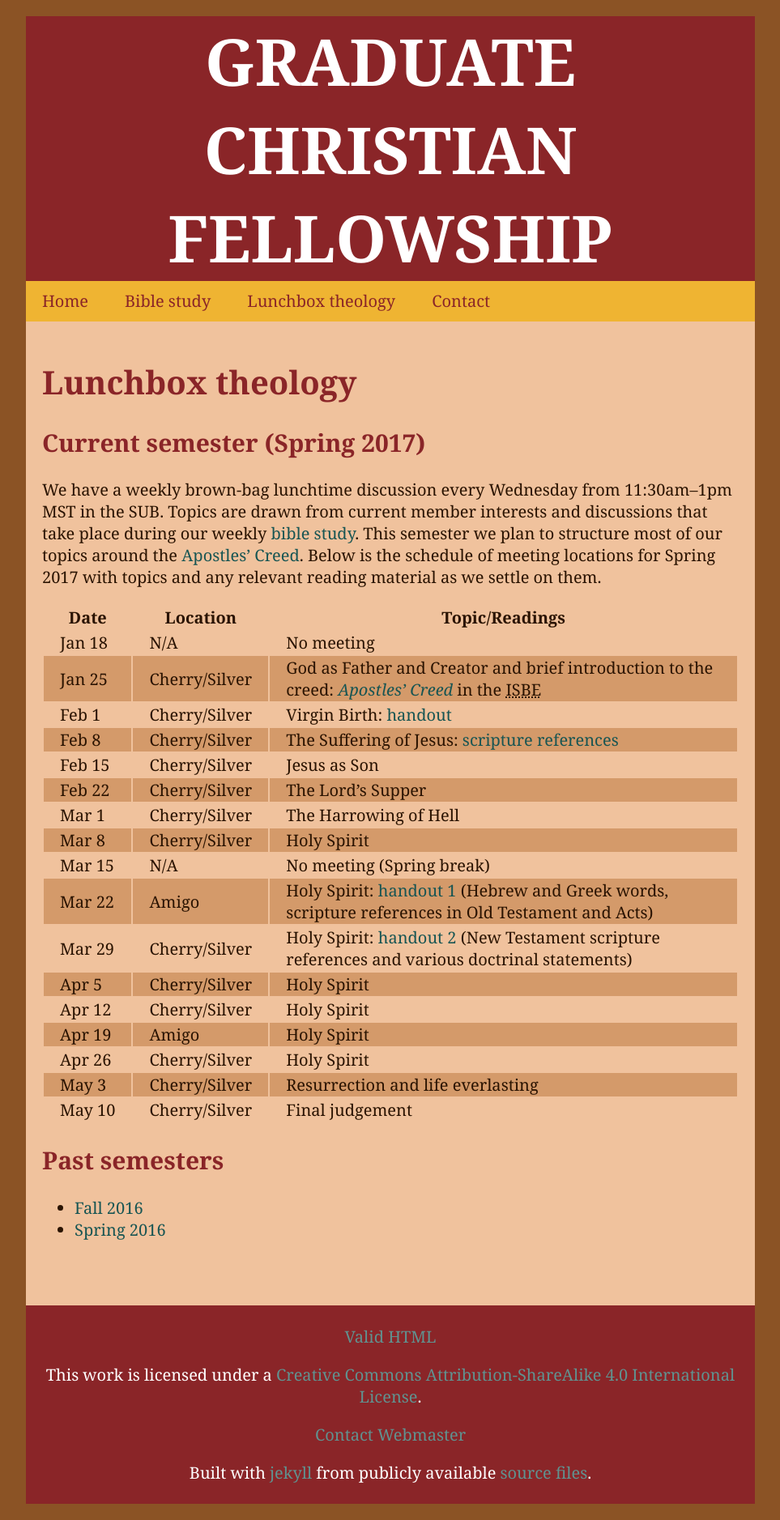
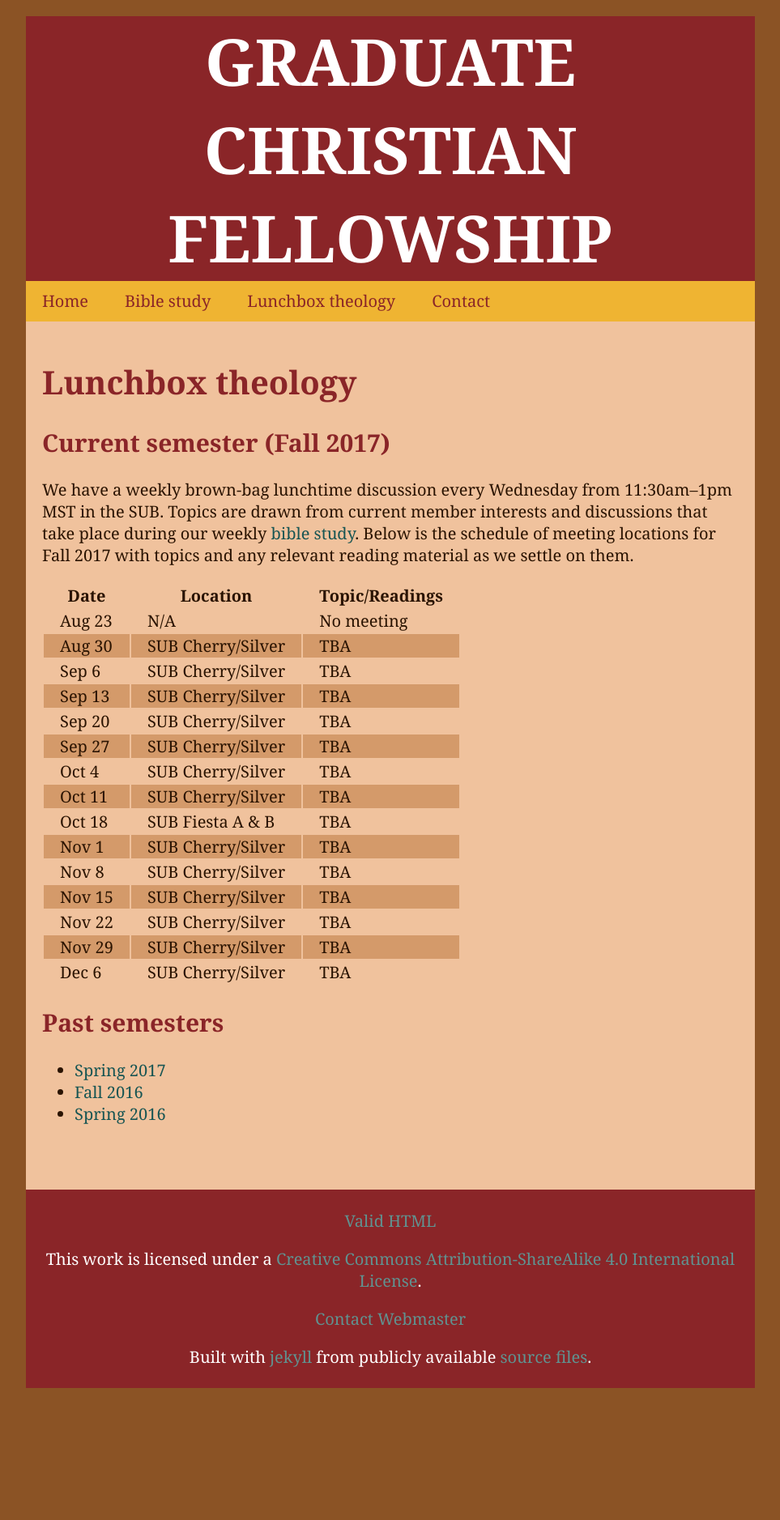
Before and after one commit to jarthurgross/gcf-website, a Jekyll site: the page built from lunchbox_theology/index.md, in a window 1280 px wide. Shown: the whole page at 81% size, without its empty margins (158-1121 px from the left). Built offline with Jekyll 4.4.1, drawn with Linux system fonts in a browser that asks for light colours; Markdown is read by kramdown in place of the engine named in the settings; after the commit the page ends 1734 px from its top, so only the background shows below that.

Commit message:
Update lunchbox-theology schedule for Fall 2017

```diff
--- a/lunchbox_theology/index.md
+++ b/lunchbox_theology/index.md
@@ -9,66 +9,38 @@ title: Lunchbox theology
 Lunchbox theology
 =================
 
-Current semester (Spring 2017)
+Current semester (Fall 2017)
 ------------------------------
 
 We have a weekly brown-bag lunchtime discussion every Wednesday from
 11:30am--1pm MST in the SUB. Topics are drawn from current member interests
-and discussions that take place during our weekly [bible study][bible]. This
-semester we plan to structure most of our topics around the
-[Apostles' Creed][apocreed]. Below is the schedule of meeting locations for
-Spring 2017 with topics and any relevant reading material as we settle on them.
+and discussions that take place during our weekly [bible study][bible]. Below
+is the schedule of meeting locations for Fall 2017 with topics and any relevant
+reading material as we settle on them.
 
-| Date        | Location       | Topic/Readings                           |
-| ----------- | -------------- | ---------------------------------------- |
-| Jan&nbsp;18 | N/A            | No meeting                               |
-| Jan&nbsp;25 | Cherry/Silver  | God as Father and Creator and brief introduction to the creed: [*Apostles' Creed*][isbecreed] in the <abbr title="International Standard Bible Encyclopedia">ISBE</abbr> |
-| Feb&nbsp;1  | Cherry/Silver  | Virgin Birth: [handout][rjsum]           |
-| Feb&nbsp;8  | Cherry/Silver  | The Suffering of Jesus: [scripture references][suffscrip] |
-| Feb&nbsp;15 | Cherry/Silver  | Jesus as Son                             |
-| Feb&nbsp;22 | Cherry/Silver  | The Lord's Supper                        |
-| Mar&nbsp;1  | Cherry/Silver  | The Harrowing of Hell                    |
-| Mar&nbsp;8  | Cherry/Silver  | Holy Spirit                              |
-| Mar&nbsp;15 | N/A            | No meeting (Spring break)                |
-| Mar&nbsp;22 | Amigo          | Holy Spirit: [handout 1][hsscrip] (Hebrew and Greek words, scripture references in Old Testament and Acts) |
-| Mar&nbsp;29 | Cherry/Silver  | Holy Spirit: [handout 2][rjhssum] (New Testament scripture references and various doctrinal statements) |
-| Apr&nbsp;5  | Cherry/Silver  | Holy Spirit                              |
-| Apr&nbsp;12 | Cherry/Silver  | Holy Spirit                              |
-| Apr&nbsp;19 | Amigo          | Holy Spirit                              |
-| Apr&nbsp;26 | Cherry/Silver  | Holy Spirit                              |
-| May&nbsp;3  | Cherry/Silver  | Resurrection and life everlasting        |
-| May&nbsp;10 | Cherry/Silver  | Final judgement                          |
+| Date        | Location          | Topic/Readings |
+| ----------- | ----------------- | -------------- |
+| Aug&nbsp;23 | N/A               | No meeting     |
+| Aug&nbsp;30 | SUB Cherry/Silver | TBA            |
+| Sep&nbsp;6  | SUB Cherry/Silver | TBA            |
+| Sep&nbsp;13 | SUB Cherry/Silver | TBA            |
+| Sep&nbsp;20 | SUB Cherry/Silver | TBA            |
+| Sep&nbsp;27 | SUB Cherry/Silver | TBA            |
+| Oct&nbsp;4  | SUB Cherry/Silver | TBA            |
+| Oct&nbsp;11 | SUB Cherry/Silver | TBA            |
+| Oct&nbsp;18 | SUB Fiesta A & B  | TBA            |
+| Nov&nbsp;1  | SUB Cherry/Silver | TBA            |
+| Nov&nbsp;8  | SUB Cherry/Silver | TBA            |
+| Nov&nbsp;15 | SUB Cherry/Silver | TBA            |
+| Nov&nbsp;22 | SUB Cherry/Silver | TBA            |
+| Nov&nbsp;29 | SUB Cherry/Silver | TBA            |
+| Dec&nbsp;6  | SUB Cherry/Silver | TBA            |
 
 Past semesters
 --------------
 
+* [Spring 2017]({{ relative }}lunchbox_theology/2017_spring.html)
 * [Fall 2016]({{ relative }}lunchbox_theology/2016_fall.html)
 * [Spring 2016]({{ relative }}lunchbox_theology/2016_spring.html)
 
 [bible]: {{ relative }}bible_study
-[extrabiblejesus]: http://coldcasechristianity.com/2014/is-there-any-evidence-for-jesus-outside-the-bible/
-[ccc]: http://coldcasechristianity.com/
-[genesisdebate]: http://www.cruxpress.com/genesis.htm
-[fedhead]: https://carm.org/federal-headship
-[carm]: https://carm.org
-[semhead]: http://sharperiron.org/article/federal-and-natural-headship
-[sharpiron]: http://sharperiron.org
-[ancsin]: http://www.trueorthodoxy.info/spir_on_law_God_02.shtml
-[trueorth]: http://www.trueorthodoxy.info
-[rjsum]: {{ relative }}doc/different-positions-on-original-sin.html
-[hamar]: https://danieljprice.com/resume/doctrine/hamartiology/
-[djp]: https://danieljprice.com/
-[punadam]: https://answersingenesis.org/bible-characters/adam-and-eve/why-do-we-get-punished-for-what-adam-did/
-[aig]: https://answersingenesis.org/
-[lcbap]: http://bookofconcord.org/lc-6-baptism.php
-[boc]: http://bookofconcord.org
-[lcmsbapfaq]: http://www.lcms.org/faqs/doctrine
-[lcms]: http://www.lcms.org
-[didachebap]: https://en.wikisource.org/wiki/Ante-Nicene_Fathers/Volume_VII/The_Teaching_of_the_Twelve_Apostles/The_Teaching_of_the_Twelve_Apostles/Chapter_VII
-[wikisrc]: https://en.wikisource.org/wiki/Main_Page
-[apocreed]: https://en.wikipedia.org/wiki/Apostles'_Creed
-[isbecreed]: http://www.internationalstandardbible.com/A/apostles-creed-the.html
-[rjsum]: {{ relative }}doc/born-of-the-virgin-mary.html
-[suffscrip]: {{ relative }}doc/suffering-of-jesus.html
-[rjhssum]: {{ relative }}doc/apostles-creed-third-article.html
-[hsscrip]: {{ relative }}doc/holy-spirit.html
```
Also changed, not shown: lunchbox_theology/2017_spring.md (added, +68 -0 lines).
